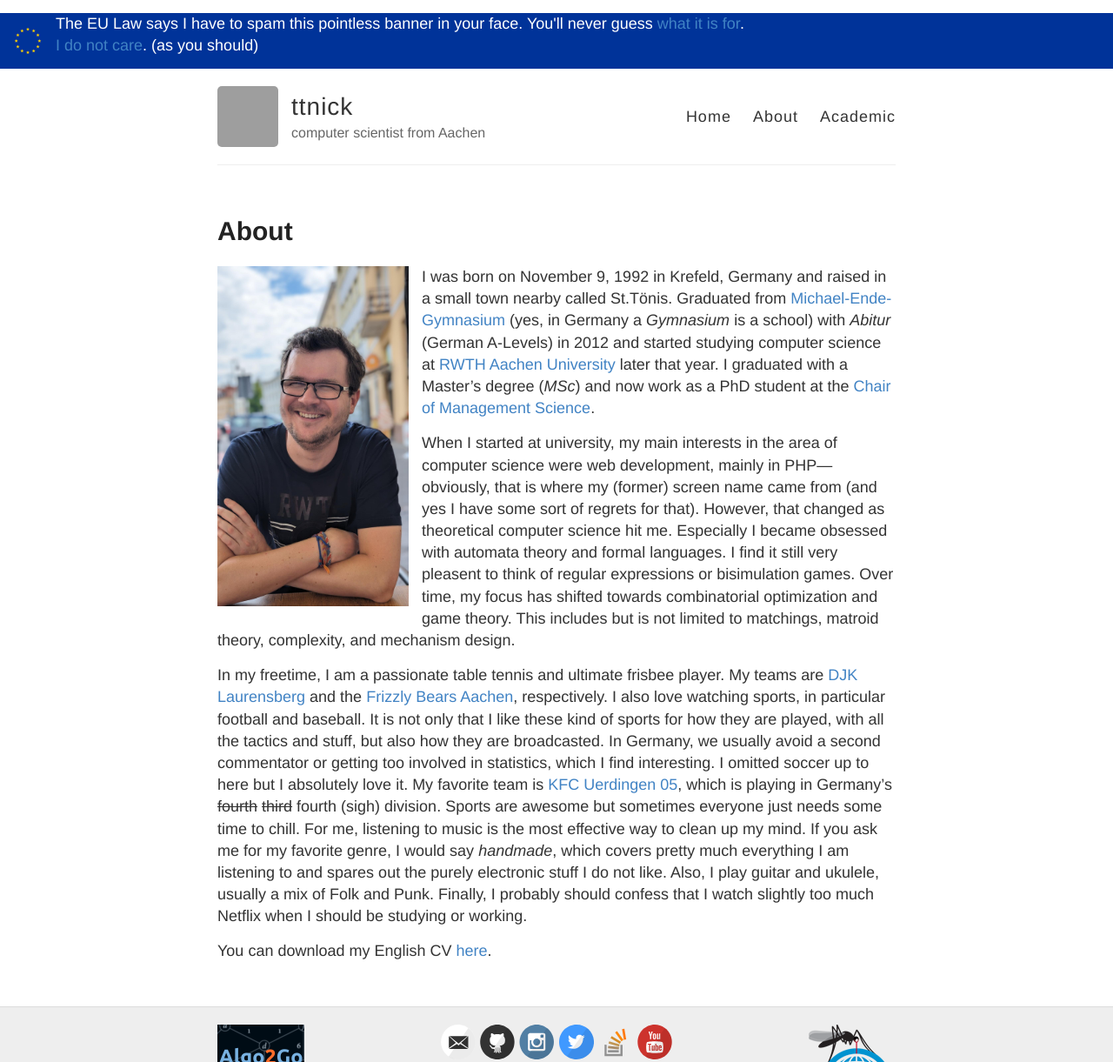
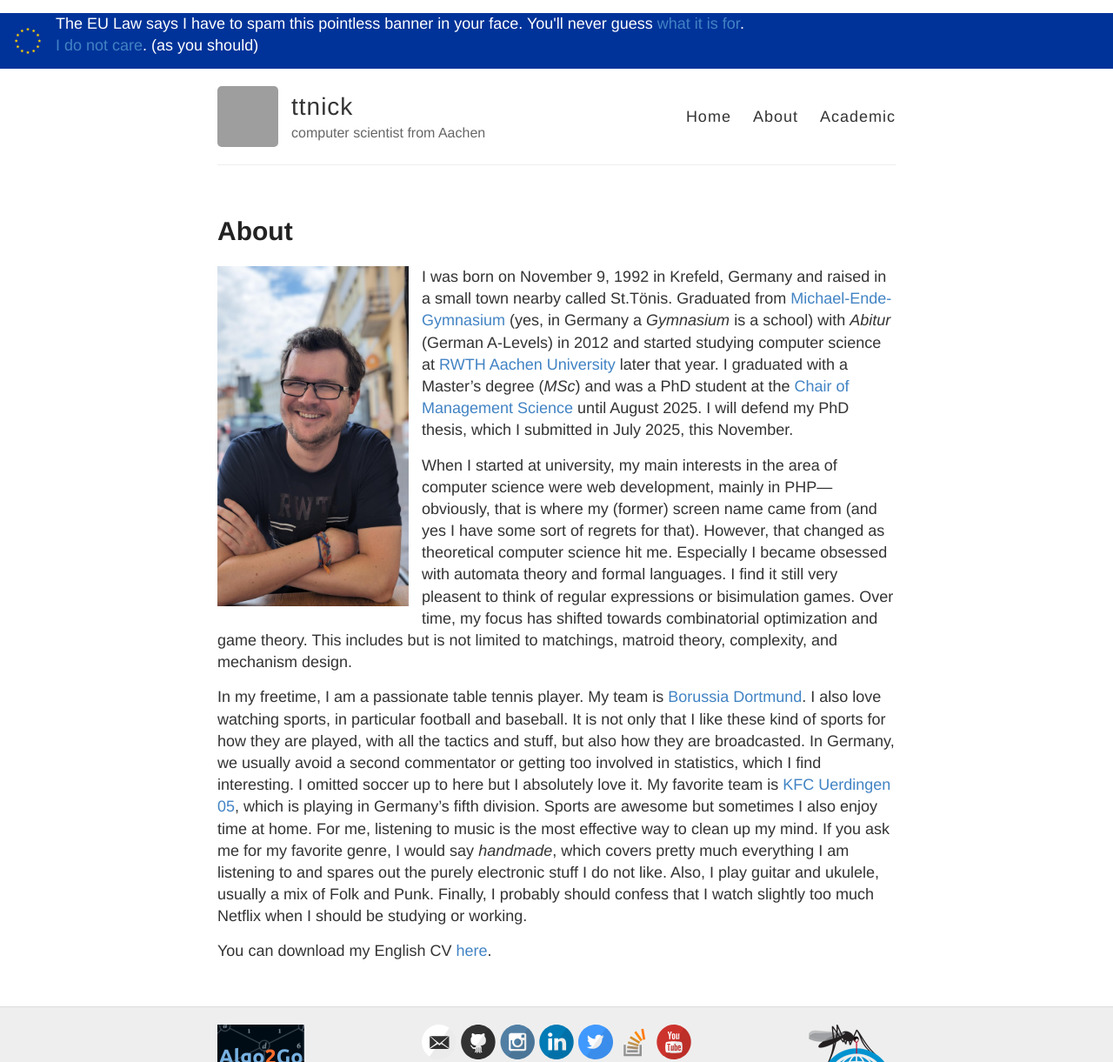
Before and after one commit to ttnick/ttnick.github.io, a Jekyll site: the page built from about.md, in a window 1280 px wide, cut to the strip 0-1221 px from the top of the page. Shown: the whole strip at 87% size. Built offline with Jekyll 4.4.1, drawn with Linux system fonts in a browser that asks for light colours; grey boxes are pictures that could not be loaded.

Commit message:
updated for Septmber

```diff
--- a/_config.yml
+++ b/_config.yml
@@ -24,12 +24,12 @@ footer-links:
   flickr:
   github: ttnick
   instagram: ttnick54
-  linkedin:
+  linkedin: niklas-rieken-235890373/
   pinterest:
   rss: # just type anything here for a working RSS icon
   twitter: ttnick
   stackoverflow: users/3561284/ttnick
-  youtube: /channel/UCJhytbU-bAX2jr32pDG5jzA
+  youtube: channel/UCJhytbU-bAX2jr32pDG5jzA
   googleplus:
 
 
--- a/about.md
+++ b/about.md
@@ -6,7 +6,8 @@ title: About
 ![This is me.](/images/niklas.jpg){:style="float: left; margin-right: 15px; margin-bottom: 10px;" width="220px"}
 I was born on November 9, 1992 in Krefeld, Germany and raised in a small town nearby called St.Tönis.
 Graduated from [Michael-Ende-Gymnasium](http://michael-ende-gymnasium.de) (yes, in Germany a *Gymnasium* is a school) with *Abitur* (German A-Levels) in 2012 and started studying computer science at [RWTH Aachen University](http://rwth-aachen.de) later that year.
-I graduated with a Master's degree (*MSc*) and now work as a PhD student at the [Chair of Management Science](https://www.oms.rwth-aachen.de).
+I graduated with a Master's degree (*MSc*) and was a PhD student at the [Chair of Management Science](https://www.oms.rwth-aachen.de) until August 2025.
+I will defend my PhD thesis, which I submitted in July 2025, this November.
 
 When I started at university, my main interests in the area of computer science were web development, mainly in PHP---obviously, that is where my (former) screen name came from (and yes I have some sort of regrets for that).
 However, that changed as theoretical computer science hit me.
@@ -15,14 +16,14 @@ I find it still very pleasent to think of regular expressions or bisimulation ga
 Over time, my focus has shifted towards combinatorial optimization and game theory.
 This includes but is not limited to matchings, matroid theory, complexity, and mechanism design.
 
-In my freetime, I am a passionate table tennis and ultimate frisbee player.
-My teams are [DJK Laurensberg](http://djk-laurensberg.de) and the [Frizzly Bears Aachen](http://www.frizzlybears.de), respectively.
+In my freetime, I am a passionate table tennis player.
+My team is [Borussia Dortmund](https://www.bvb.de/de/de/mannschaften/tischtennis.html).
 I also love watching sports, in particular football and baseball.
 It is not only that I like these kind of sports for how they are played, with all the tactics and stuff, but also how they are broadcasted.
 In Germany, we usually avoid a second commentator or getting too involved in statistics, which I find interesting.
 I omitted soccer up to here but I absolutely love it.
-My favorite team is [KFC Uerdingen 05](http://kfc-uerdingen.de), which is playing in Germany's ~~fourth~~ ~~third~~ fourth (sigh) division.
-Sports are awesome but sometimes everyone just needs some time to chill.
+My favorite team is [KFC Uerdingen 05](http://kfc-uerdingen.de), which is playing in Germany's fifth division.
+Sports are awesome but sometimes I also enjoy time at home.
 For me, listening to music is the most effective way to clean up my mind.
 If you ask me for my favorite genre, I would say *handmade*, which covers pretty much everything I am listening to and spares out the purely electronic stuff I do not like.
 Also, I play guitar and ukulele, usually a mix of Folk and Punk.
--- a/style.scss
+++ b/style.scss
@@ -276,6 +276,7 @@ nav {
   border-top: 1px solid #ddd;
   border-bottom: 1px solid #ddd;
   background-color: $lightGray;
+  text-align: center;
 }
 
 div#cookie-law {
```
Also changed, not shown: index.md (+6 -2 lines), 1 other file.
